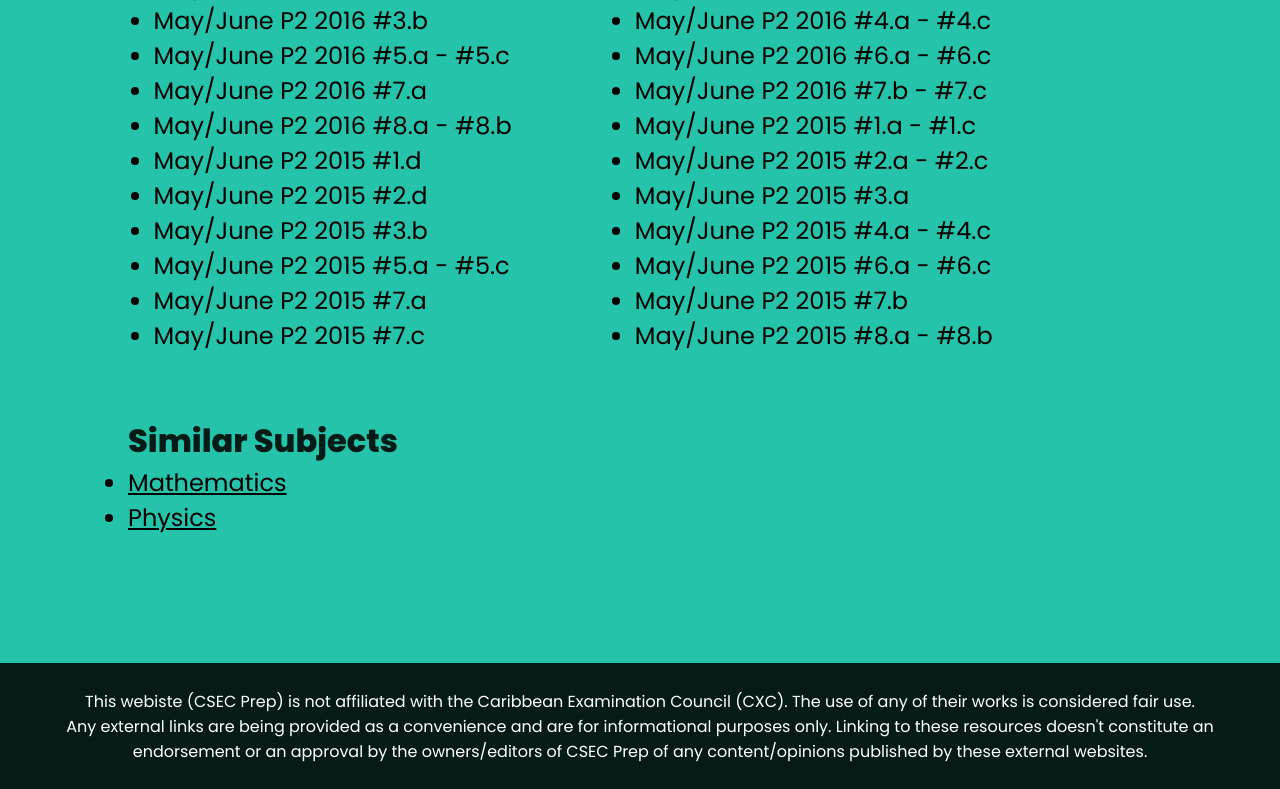
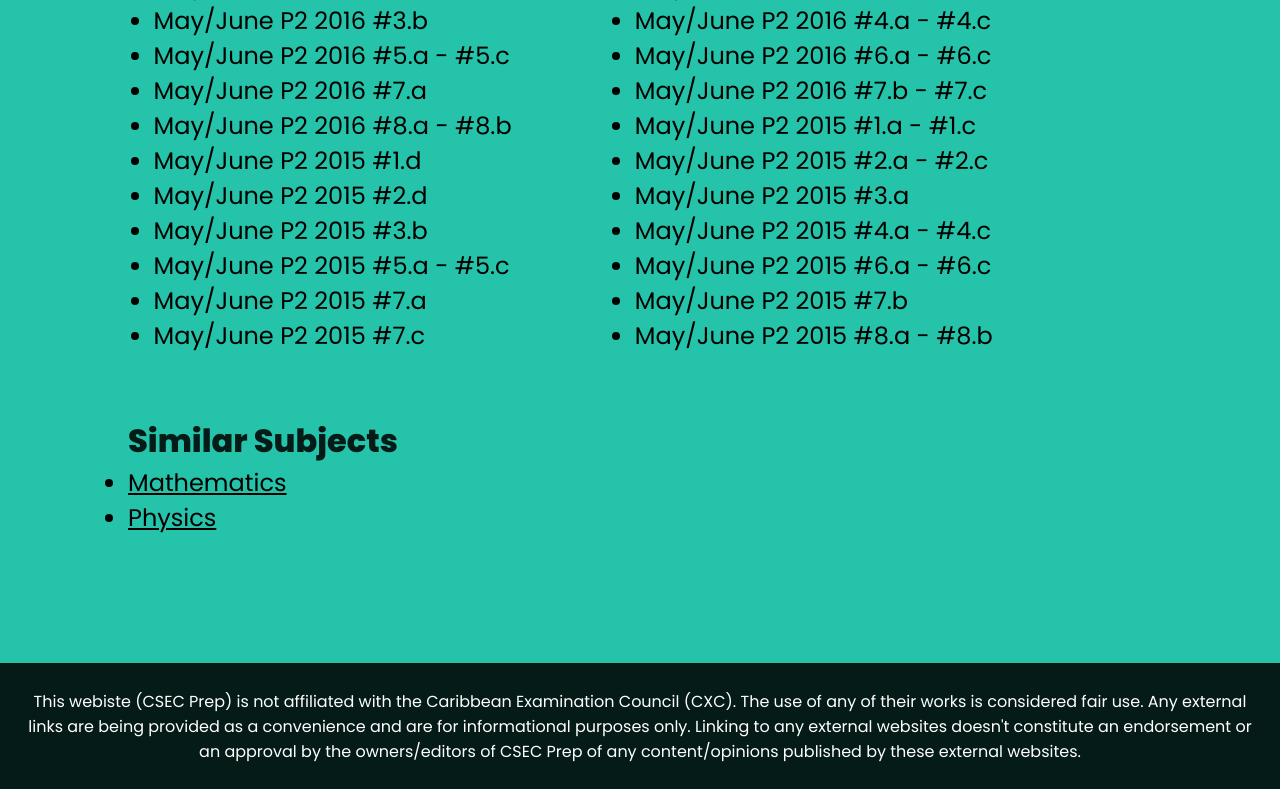
Before and after one commit to CXC-Prep/CSEC-Prep, a plain HTML site: page add_maths.html in a window 1280 px wide. Shown: the part 1762-2551 px from the top of the page. Drawn offline with Linux system fonts and the light colour scheme.

Commit message:
Updated warning

```diff
--- a/add_maths.html
+++ b/add_maths.html
@@ -129,8 +129,7 @@
         </div>
     </article>
     <footer>
-        <p>This webiste (CSEC Prep) is not affiliated with the Caribbean Examination Council (CXC). The use of any of their works is considered fair use.</p>
-        <p>Any external links are being provided as a convenience and are for informational purposes only. Linking to these resources doesn't constitute an endorsement or an approval by the owners/editors of CSEC Prep of any content/opinions published by these external websites.</p>
+        <p>This webiste (CSEC Prep) is not affiliated with the Caribbean Examination Council (CXC). The use of any of their works is considered fair use. Any external links are being provided as a convenience and are for informational purposes only. Linking to any external websites doesn't constitute an endorsement or an approval by the owners/editors of CSEC Prep of any content/opinions published by these external websites.</p>
     </footer>
 </body>
 </html>
```
Also changed, not shown: biology.html (+1 -2 lines), chemistry.html (+1 -2 lines), contact.html (+1 -2 lines), index.html (+1 -1 lines), mathematics.html (+1 -2 lines), physics.html (+1 -2 lines).
